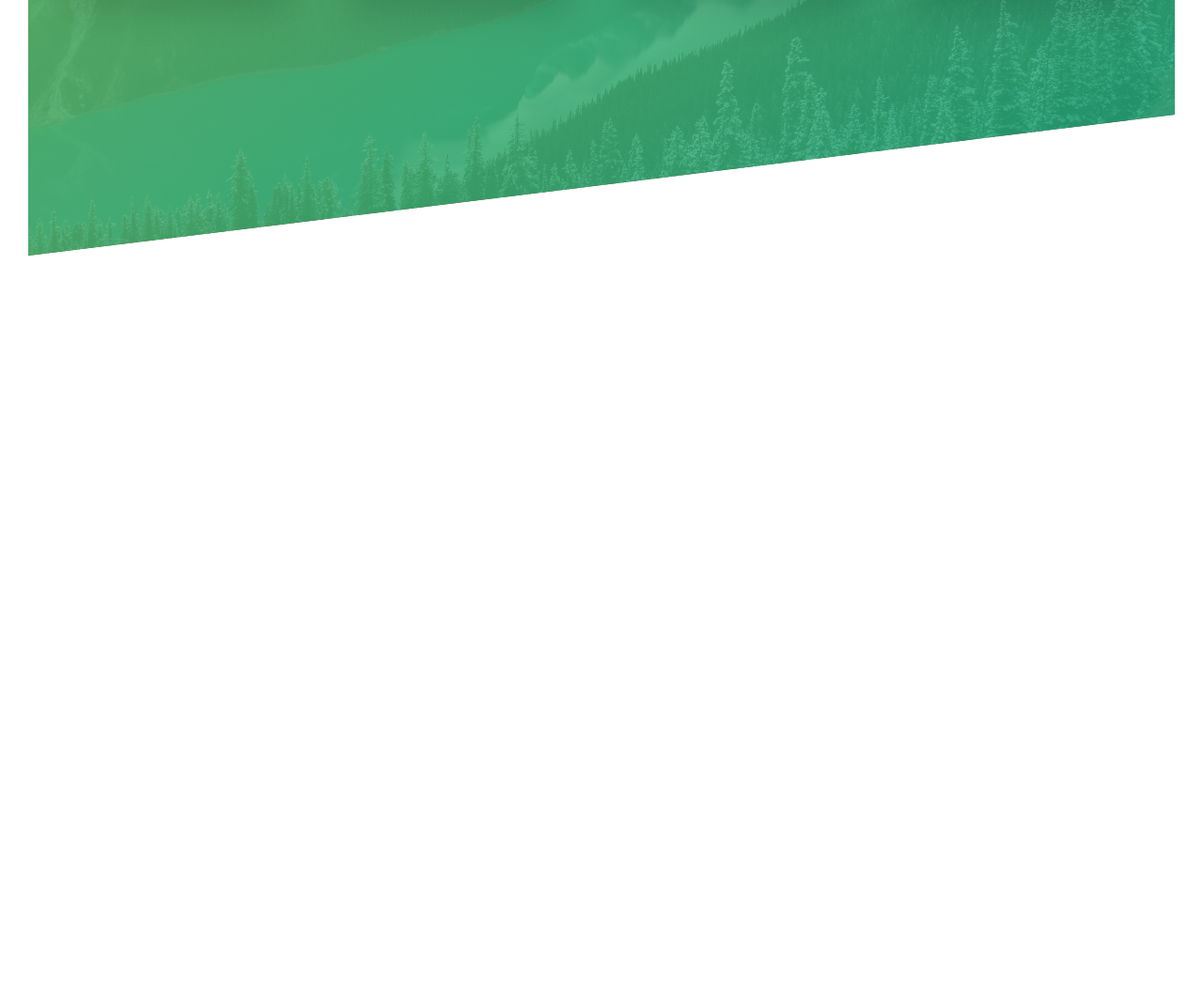
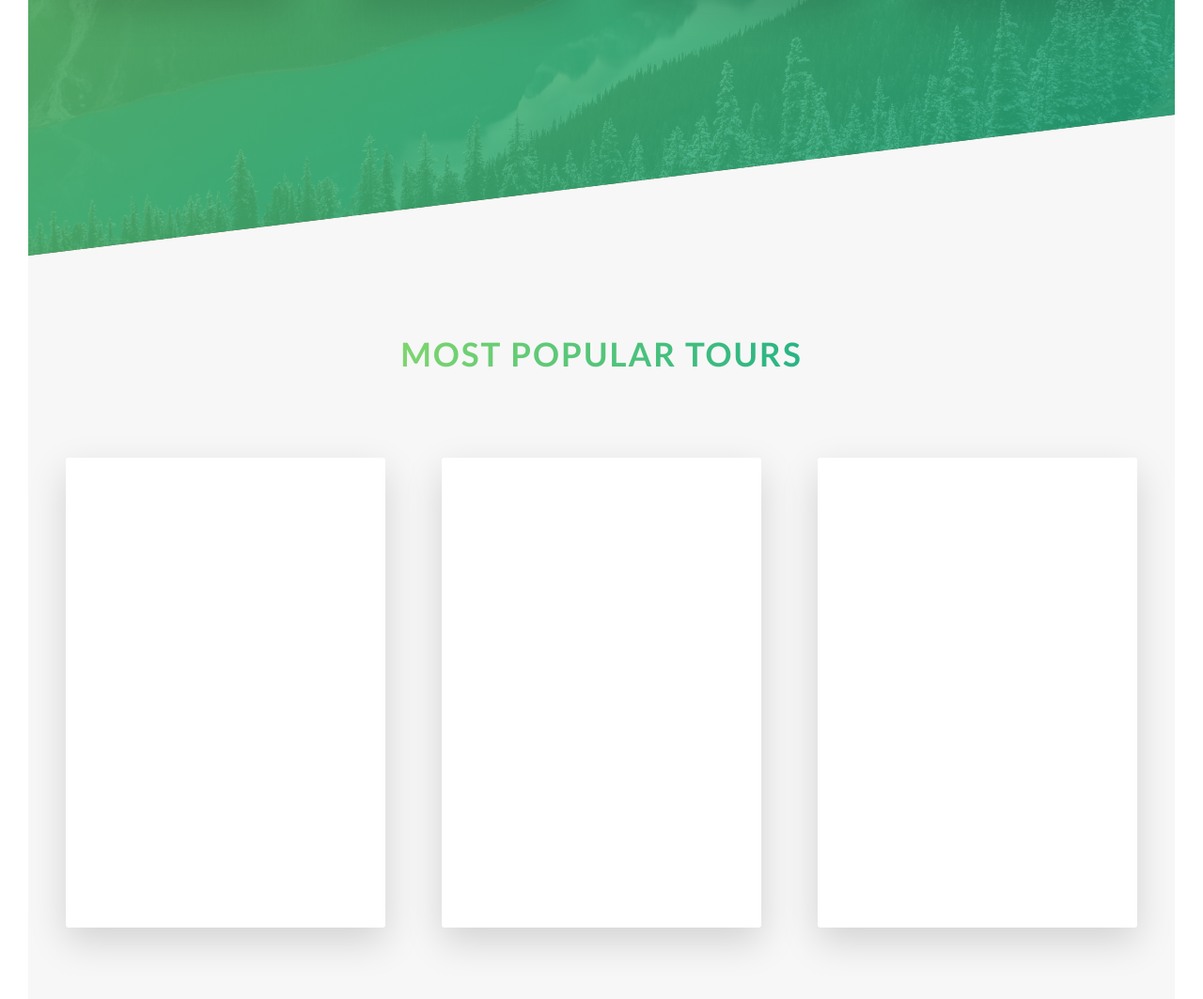
Before and after one commit to Abdulaziz1601/learningCSS, a website: page starter/index.html in a window 1280 px wide. Shown: the part 1988-3051 px from the top of the page at 94% size. Before the commit the page ends 2260 px from the top, so only its background shows below. Drawn offline with Linux system fonts and the light colour scheme.

Commit message:
cards section started

```diff
--- a/starter/index.html
+++ b/starter/index.html
@@ -107,6 +107,48 @@
 
             </div>
         </section>
+
+        <section class="section-tours">
+            <div class="u-center-text u-margin-bottom-big">
+                <h2 class="heading-secondary">
+                    Most popular tours
+                </h2>
+            </div>
+            <div class="row">
+                <div class="col-1-of-3">
+                    <div class="card">
+                        <div class="card__side card__side--front">
+                            FRONT
+                        </div>
+                        <div class="card__side card__side--back card__side--back-1">
+                            BACK
+                        </div>
+                    </div>
+                </div>
+
+                <div class="col-1-of-3">
+                    <div class="card">
+                        <div class="card__side card__side--front">
+                            FRONT
+                        </div>
+                        <div class="card__side card__side--back card__side--back-2">
+                            BACK
+                        </div>
+                    </div>
+                </div>
+
+                <div class="col-1-of-3">
+                    <div class="card">
+                        <div class="card__side card__side--front">
+                            FRONT
+                        </div>
+                        <div class="card__side card__side--back card__side--back-3">
+                            BACK
+                        </div>
+                    </div>
+                </div>
+            </div>
+        </section>
     </main>
 
     <!--
--- a/starter/sass/abstracts/_variables.scss
+++ b/starter/sass/abstracts/_variables.scss
@@ -2,6 +2,13 @@
 $color-primary: #55c57a;
 $color-primary-light: #7ed56f;
 $color-primary-dark: #28b485;
+
+$color-secondary-light: #ffb900;
+$color-secondary-dark: #ff7730;
+
+$color-tertiary-light: #2988ff;
+$color-tertiary-dark: #5643fa;
+
 
 $color-grey-light-1: #f7f7f7;
 
--- /dev/null
+++ b/starter/sass/components/_card.scss
@@ -0,0 +1,52 @@
+.card {
+    perspective: 150rem; //Gives turnign parallax effect, work only on child.
+    -moz-perspective: 150rem; //Gives turnign parallax effect, work only on child.
+    position: relative;
+    height: 50rem;
+
+
+    &__side {
+        height: 50rem;
+        transition: all .8s ease;
+        color: #fff;
+        font-size: 2rem;
+        position: absolute;
+        top: 0;
+        left: 0;
+        width: 100%;
+        backface-visibility: hidden;
+        border-radius: 3px;
+        box-shadow: 0 1.5rem 4rem rgba($color-black,.15);
+
+        &--front {
+            background-color: $color-white;
+
+        }
+
+        &--back {
+            transform: rotateY(180deg);
+
+            &-1 {
+                background-image: linear-gradient(to right bottom, $color-secondary-light, $color-secondary-dark);
+            }
+
+            &-2 {
+                background-image: linear-gradient(to right bottom, $color-primary-light, $color-primary-dark);
+            }
+
+            &-3 {
+                background-image: linear-gradient(to right bottom, $color-tertiary-light, $color-tertiary-dark);
+            }
+        }
+    }
+
+
+  //.card:hover .card__side
+    &:hover &__side--front { //When we hover the card side has to transform
+        transform: rotateY(180deg); //It rotates accross Y axis, half of circle = 180deg
+    }
+
+    &:hover &__side--back { //When we hover the card side has to transform
+        transform: rotateY(0);
+    }
+}
--- a/starter/sass/main.scss
+++ b/starter/sass/main.scss
@@ -10,6 +10,8 @@
 @import "components/button";
 @import "components/composition";
 @import "components/feature-box";
+@import "components/card";
+
 
 
 @import "layout/grid";
--- a/starter/sass/pages/_home.scss
+++ b/starter/sass/pages/_home.scss
@@ -22,3 +22,10 @@
     //.section-features > * - select all direct childs: nested childs are not selected
     //.section-features * - select all  children element: nested childs are  selected
 }
+
+.section-tours {
+    background-color: $color-grey-light-1;
+    padding: 25rem 0 50rem 0;
+    margin-top: -10rem;
+
+}
```
Also changed, not shown: starter/css/style.css.
